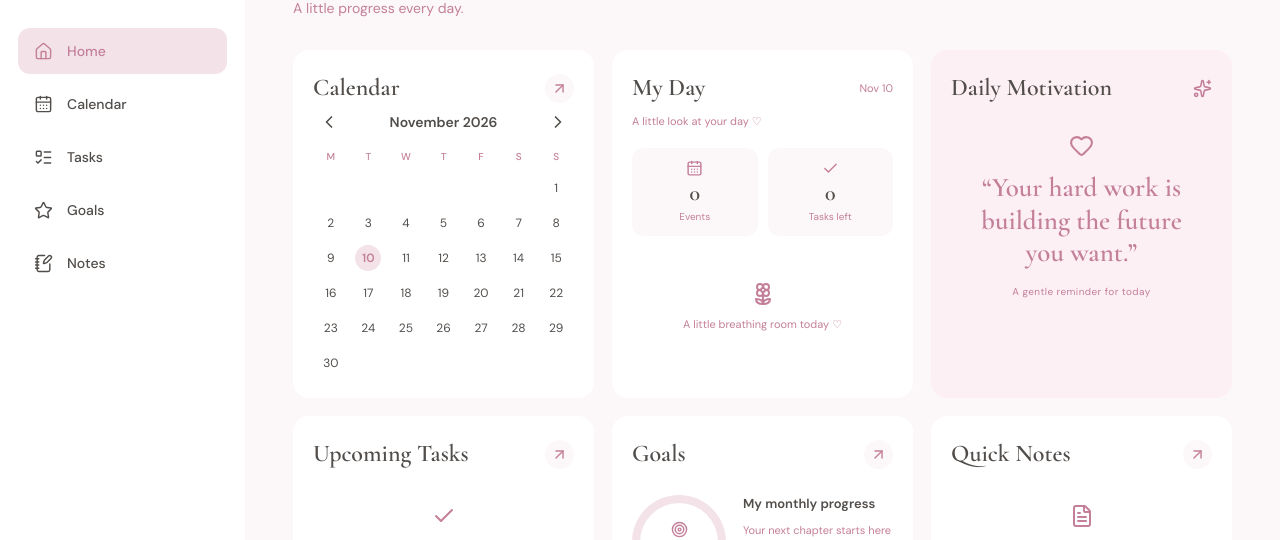
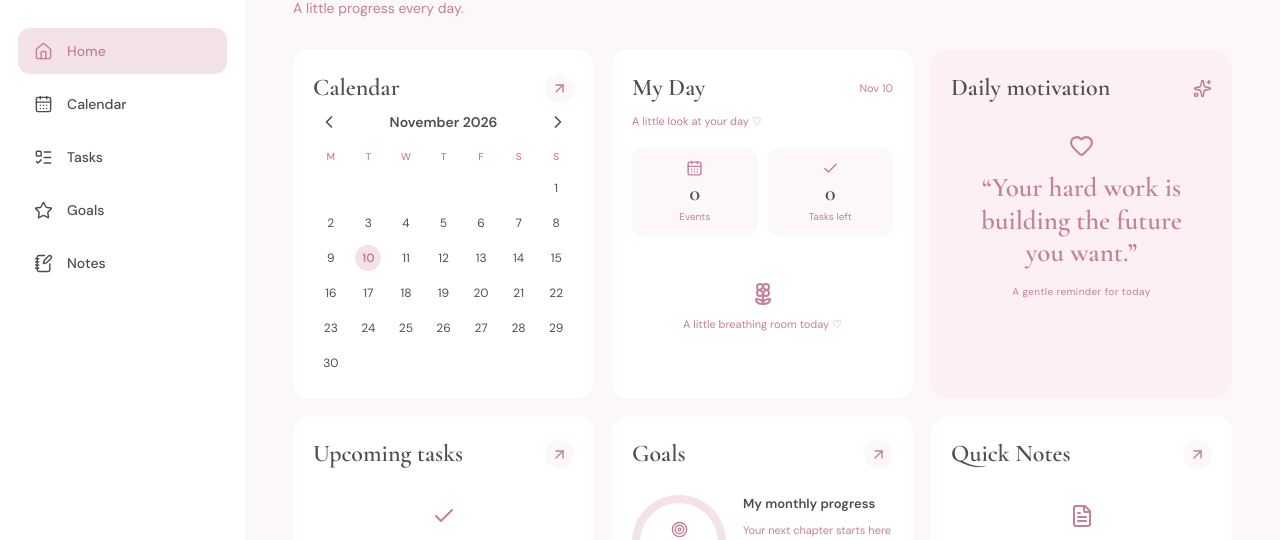
Before and after one commit to clarafritz/Todolist, a React (Vite) app in the folder client/: page / in a window 1280 px wide. Shown: the part 126-666 px from the top of the page. Built offline with nearby package versions, Linux system fonts and the light colour scheme.

Commit message:
style: standardize home widget capitalization

```diff
--- a/client/src/pages/Home/Home.jsx
+++ b/client/src/pages/Home/Home.jsx
@@ -200,7 +200,7 @@ function Home() {
 
                 <article className='home-widget widget-motivation'>
                     <div className='home-widget-header'>
-                        <h2>Daily Motivation</h2>
+                        <h2>Daily motivation</h2>
                         <Sparkles size={19} className='home-motivation-icon' />
                     </div>
 
@@ -213,7 +213,7 @@ function Home() {
 
                 <article className='home-widget widget-tasks'>
                     <div className='home-widget-header'>
-                        <h2>Upcoming Tasks</h2>
+                        <h2>Upcoming tasks</h2>
                         <Link to='/tasks' className='home-widget-link' aria-label='Open tasks'>
                             <ArrowUpRight size={17} />
                         </Link>
```
